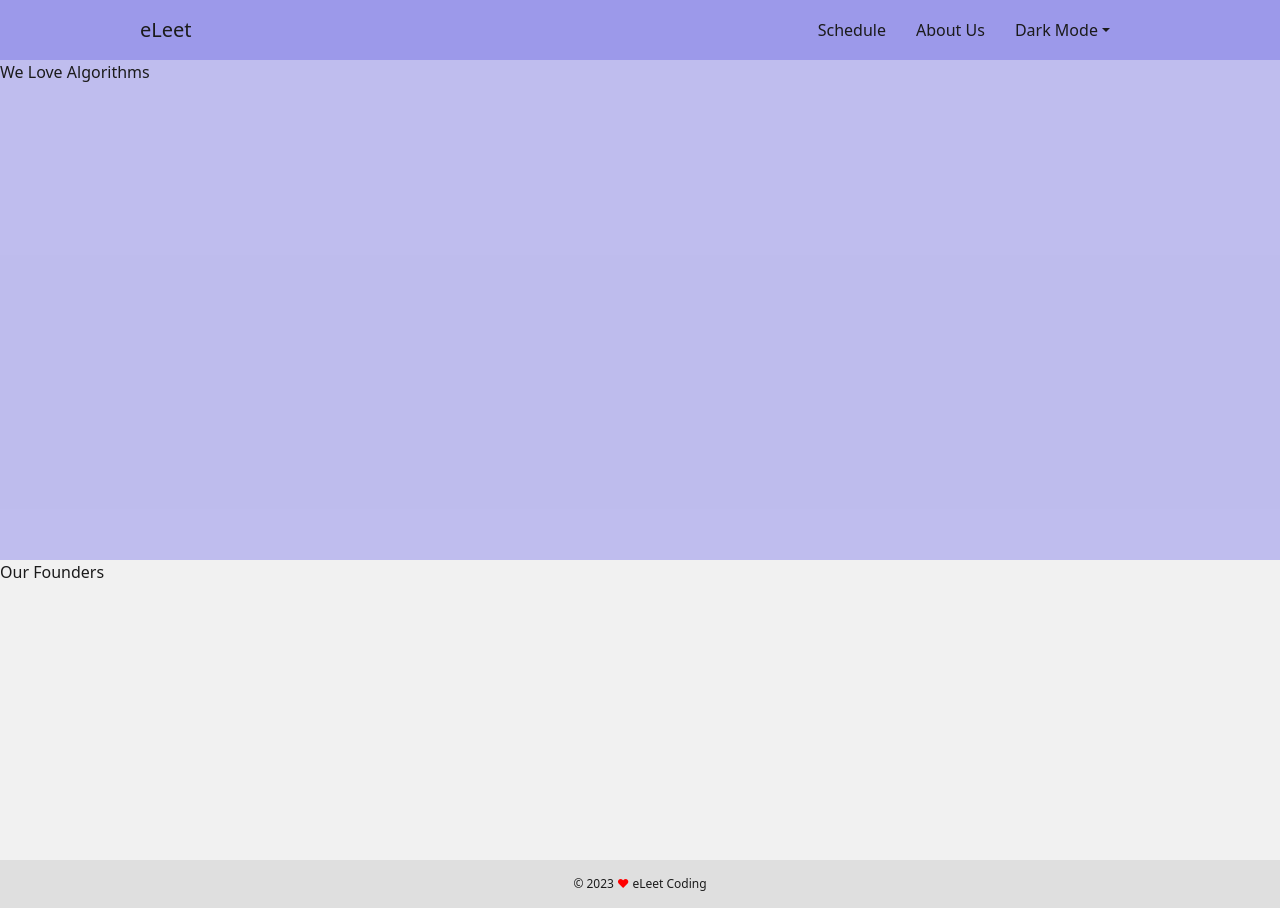
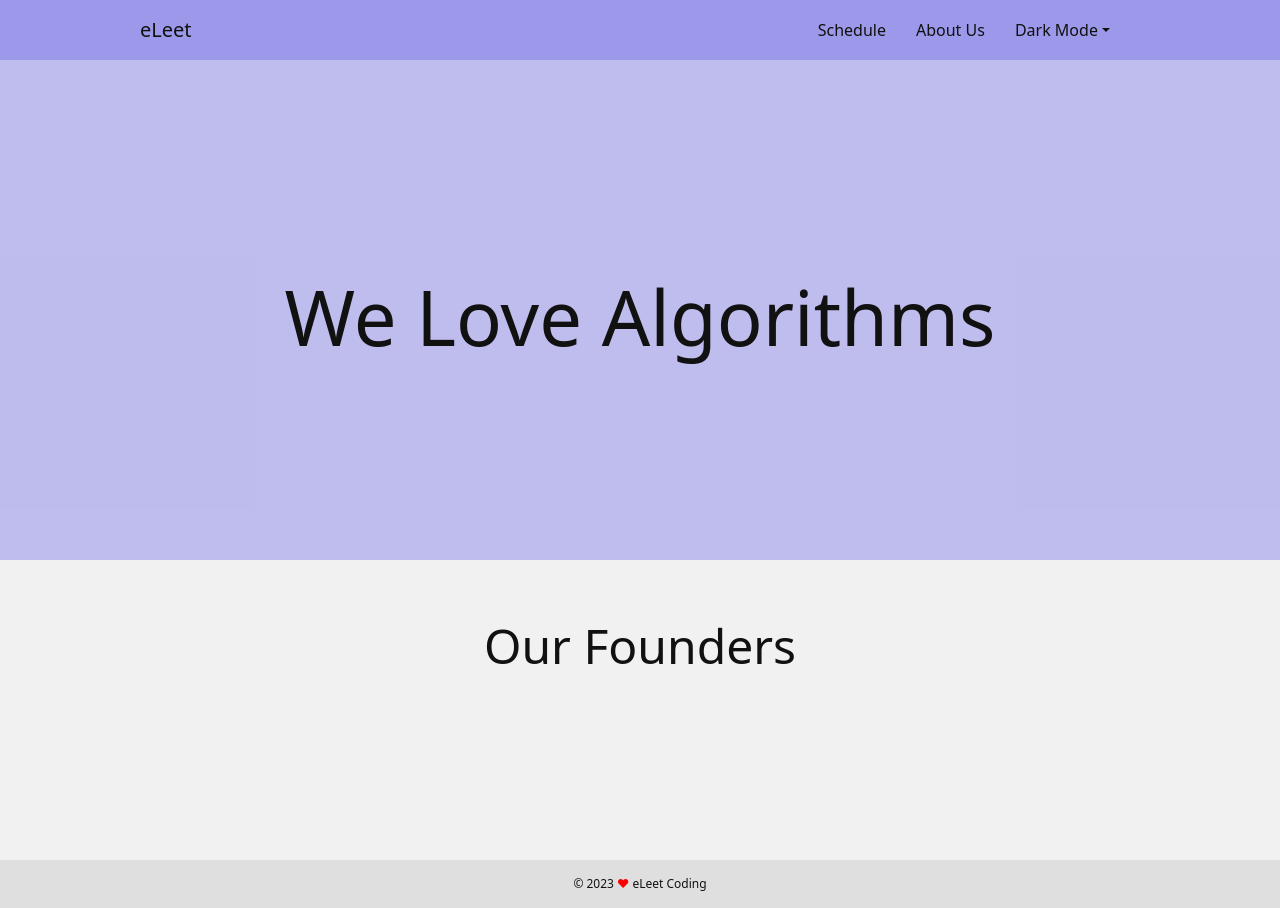
Before and after one commit to eleetcoding/landing_page, a React app: page /about in a window 1280 px wide. Built offline with nearby package versions, Linux system fonts and the light colour scheme.

Commit message:
updated darkmode color

```diff
--- a/src/containers/AboutContainer.jsx
+++ b/src/containers/AboutContainer.jsx
@@ -5,7 +5,7 @@ export default function AboutContainer() {
   return (
     <div className={styles.aboutDiv}>
       <div className={styles.aboutHeader}>We Love Algorithms</div>
-      <div>Our Founders</div>
+      <div className={styles.founders}>Our Founders</div>
     </div>
   );
 }
--- a/src/containers/AboutContainer.module.scss
+++ b/src/containers/AboutContainer.module.scss
@@ -7,4 +7,13 @@
 .aboutHeader {
   height: 500px;
   background-color: rgba(73, 66, 228, 0.3);
+  text-align: center;
+  padding-top: 200px;
+  font-size: 76px;
 }
+
+.founders {
+  font-size: 48px;
+  text-align: center;
+  padding: 50px;
+}
--- a/src/containers/MainContainer.module.scss
+++ b/src/containers/MainContainer.module.scss
@@ -1,3 +1,5 @@
+@import '../stylesheets/_settings.scss';
+
 .bigDiv {
   height: 300vh;
 }
@@ -30,12 +32,12 @@ body[logo='stop'] {
 
 body[theme='dark'] {
   .opaqueDiv {
-    background-color: rgb(27, 27, 27);
+    background-color: $primary;
   }
 }
 
 body[theme='light'] {
   .opaqueDiv {
-    background-color: rgb(241, 241, 241);
+    background-color: $superLightGrey;
   }
 }
--- a/src/stylesheets/_settings.scss
+++ b/src/stylesheets/_settings.scss
@@ -1,5 +1,5 @@
 $black: rgb(0, 0, 0);
-$primary: rgb(27, 27, 27);
+$primary: rgb(17, 17, 17);
 $secondary: rgb(59, 59, 59);
 $tertiary: rgb(173, 173, 173);
 $superLightGrey: rgb(241, 241, 241);
```
